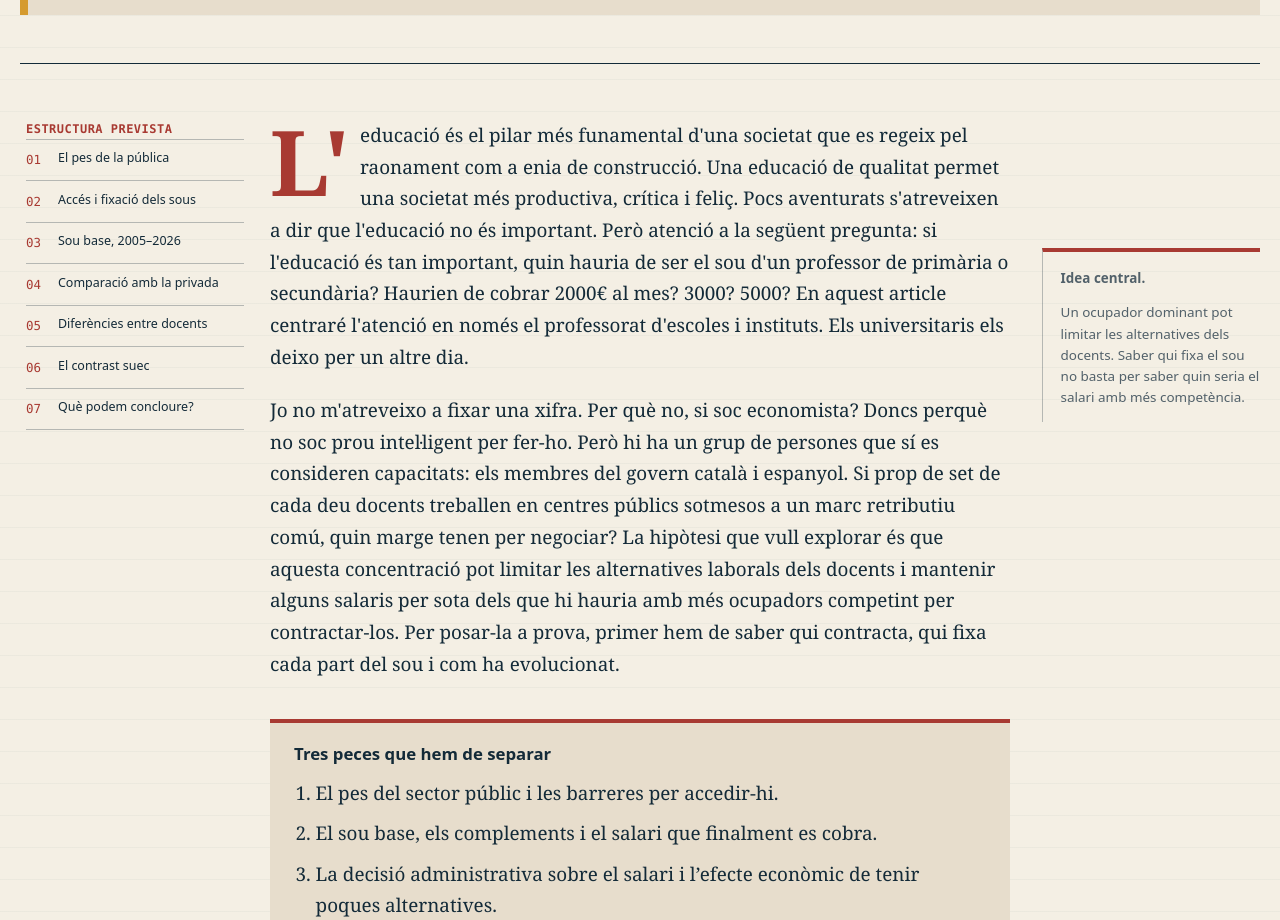
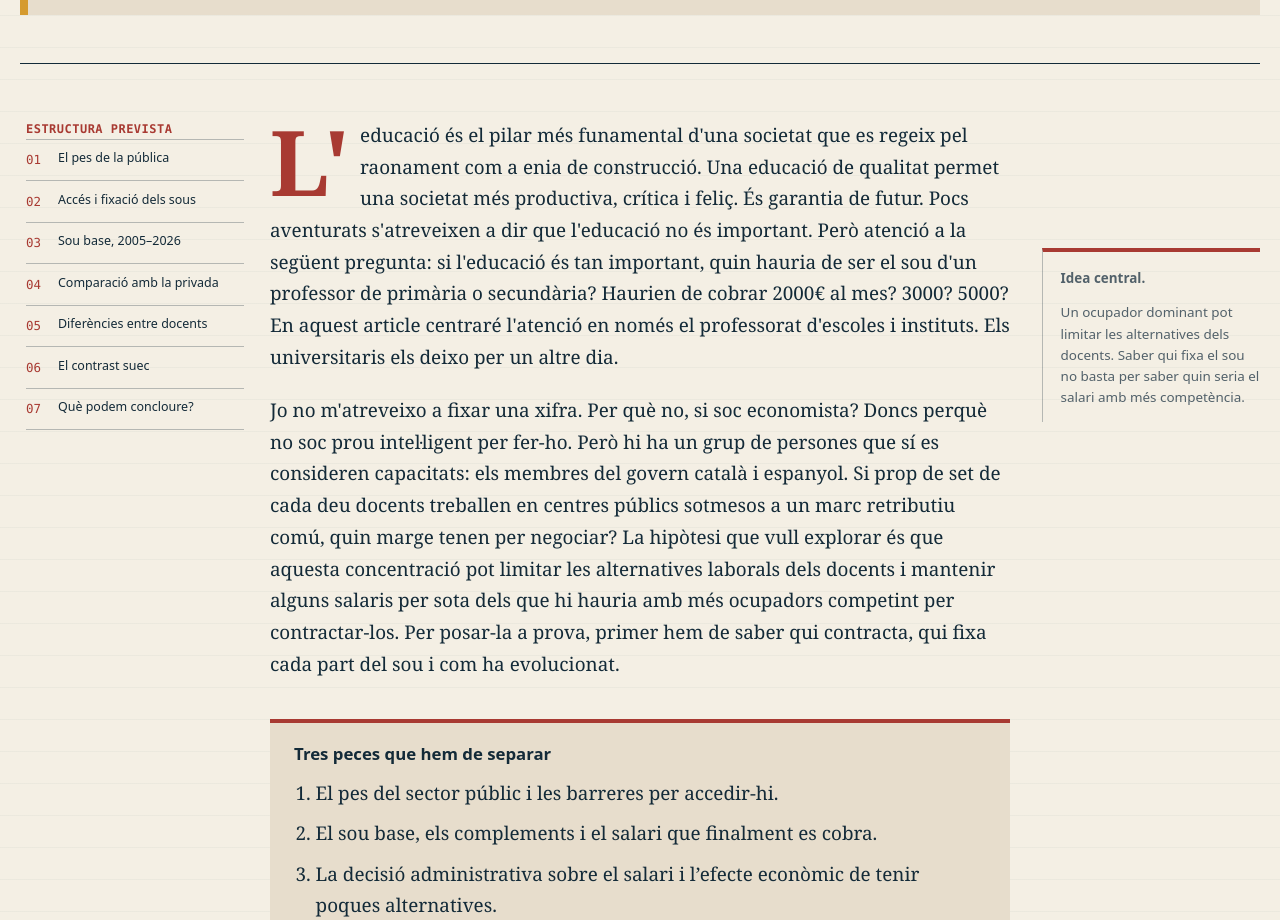
Before and after one commit to xaviski/lardit-web, a plain HTML site: page articles/educacio/autonomia-seleccio-professorat/index.html in a window 1280 px wide. Shown: the part 881-1801 px from the top of the page. Drawn offline with Linux system fonts and the light colour scheme.

Commit message:
Update index.html

```diff
--- a/articles/educacio/autonomia-seleccio-professorat/index.html
+++ b/articles/educacio/autonomia-seleccio-professorat/index.html
@@ -70,7 +70,7 @@
         </aside>
 
         <article class="article-body draft-body">
-          <p class="article-lead">L'educació és el pilar més funamental d'una societat que es regeix pel raonament com a enia de construcció. Una educació de qualitat permet una societat més productiva, crítica i feliç. Pocs aventurats s'atreveixen a dir que l'educació no és important. Però atenció a la següent pregunta: si l'educació és tan important, quin hauria de ser el sou d'un professor de primària o secundària? Haurien de cobrar 2000€ al mes? 3000? 5000? En aquest article centraré l'atenció en només el professorat d'escoles i instituts. Els universitaris els deixo per un altre dia.</p>
+          <p class="article-lead">L'educació és el pilar més funamental d'una societat que es regeix pel raonament com a enia de construcció. Una educació de qualitat permet una societat més productiva, crítica i feliç. És garantia de futur. Pocs aventurats s'atreveixen a dir que l'educació no és important. Però atenció a la següent pregunta: si l'educació és tan important, quin hauria de ser el sou d'un professor de primària o secundària? Haurien de cobrar 2000€ al mes? 3000? 5000? En aquest article centraré l'atenció en només el professorat d'escoles i instituts. Els universitaris els deixo per un altre dia.</p>
           <p>Jo no m'atreveixo a fixar una xifra. Per què no, si soc economista? Doncs perquè no soc prou intel·ligent per fer-ho. Però hi ha un grup de persones que sí es consideren capacitats: els membres del govern català i espanyol. Si prop de set de cada deu docents treballen en centres públics sotmesos a un marc retributiu comú, quin marge tenen per negociar? La hipòtesi que vull explorar és que aquesta concentració pot limitar les alternatives laborals dels docents i mantenir alguns salaris per sota dels que hi hauria amb més ocupadors competint per contractar-los. Per posar-la a prova, primer hem de saber qui contracta, qui fixa cada part del sou i com ha evolucionat.</p>
 
           <aside class="key-points" aria-labelledby="pregunta-docents">
```
